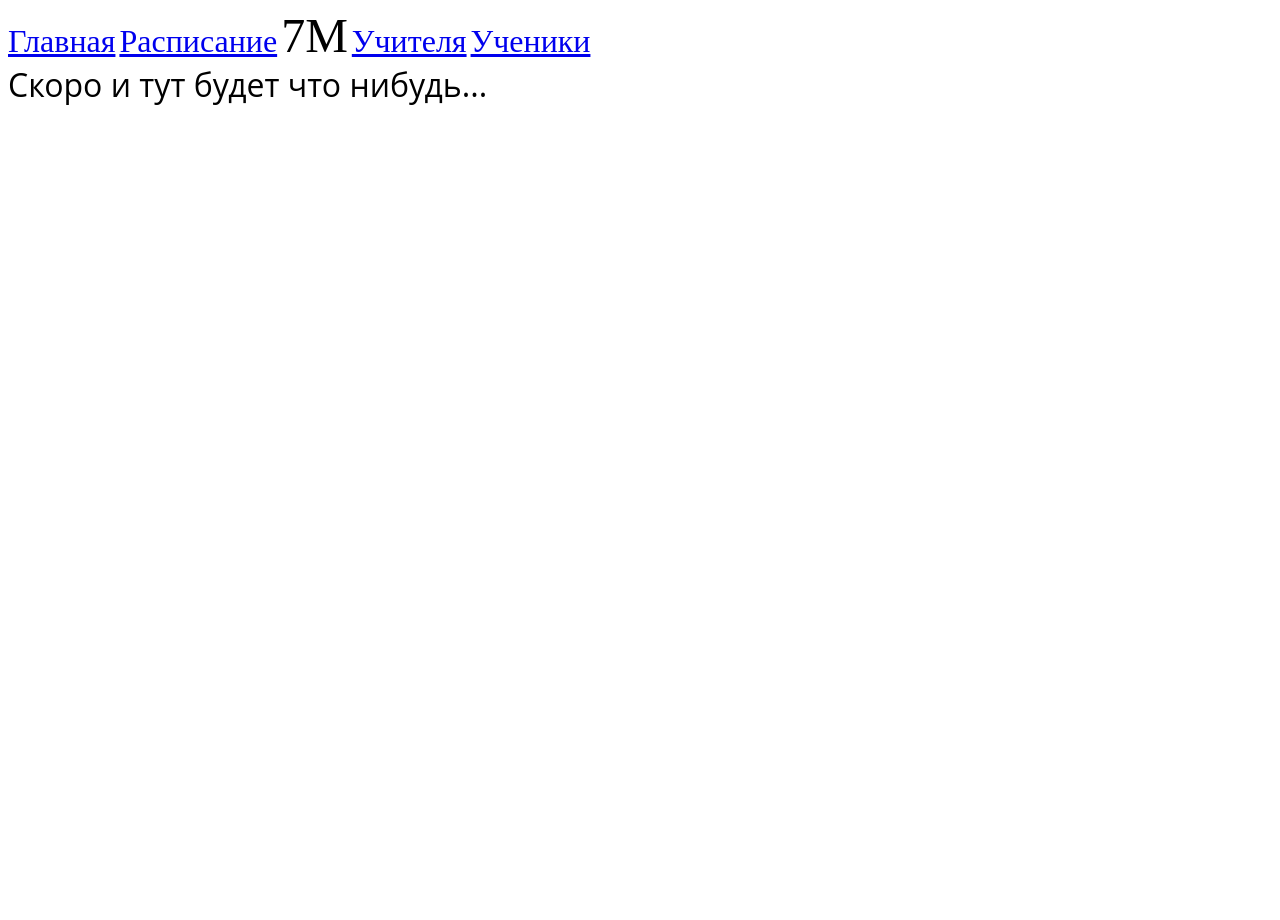
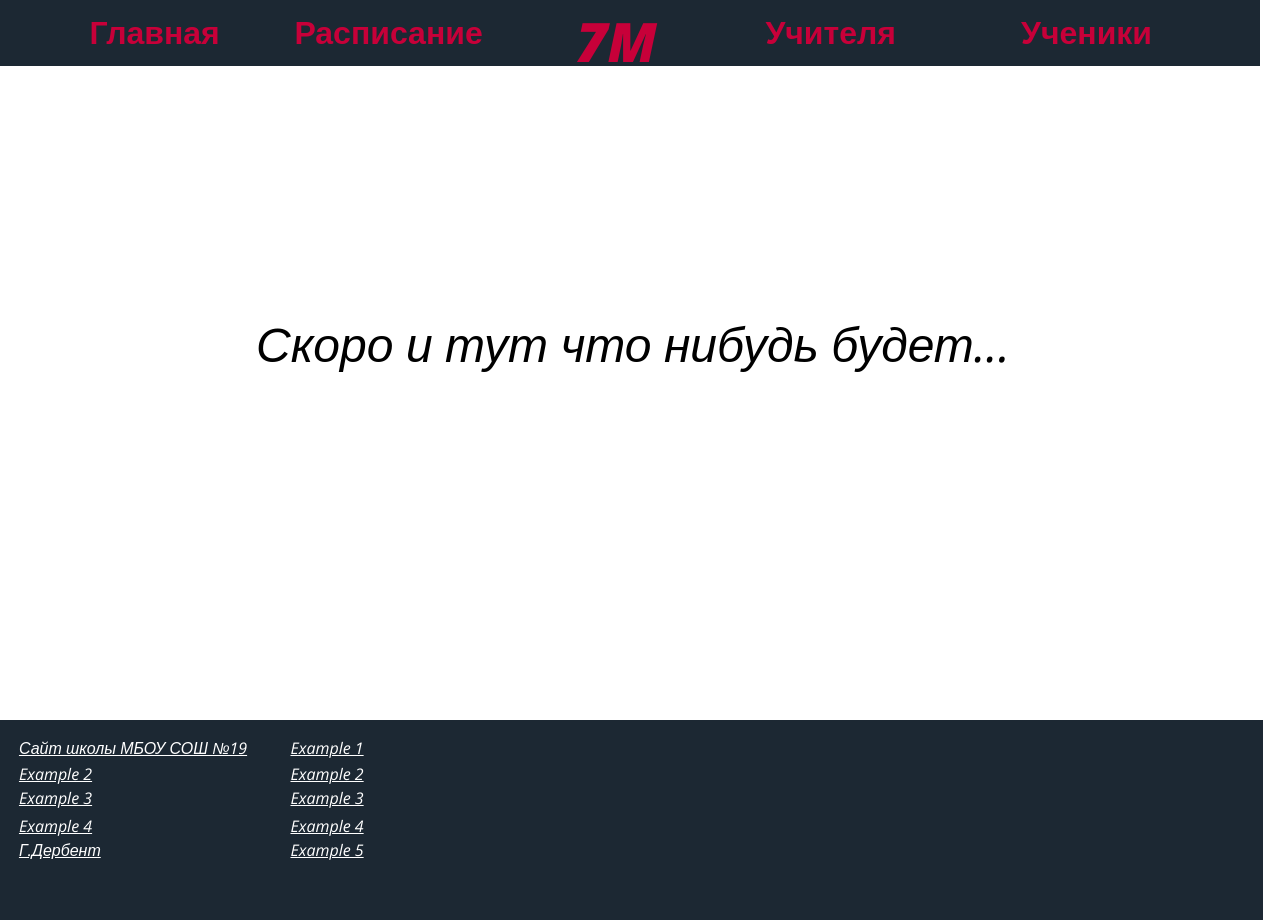
Before and after one commit to redgarus/seven, a Flask app: page /dnevnik in a window 1280 px wide; the page is wider, and only the part inside the window is pictured. Before the commit the page ends 105 px from the top of that part, so only its background shows below. Run offline with Flask 2, Linux system fonts and the light colour scheme; some libraries are stand-ins or nearby versions.

Commit message:
f - social

```diff
--- a/static/css/style.css
+++ b/static/css/style.css
@@ -75,9 +75,12 @@
 }
 
 .content {
+	font-family: 'Open Sans', sans-serif;
+	font-style: italic;
+	font-size: 3em;
 	position: absolute;
-	top: 50%;
-	left: 30%;
+	top: 30%;
+	left: 20%;
 }
 
 .footer {
--- a/templates/dnevnik.html
+++ b/templates/dnevnik.html
@@ -1,22 +1,41 @@
 <!DOCTYPE html>
 <html>
 <head>
-	<title>Расписание | 7М класс</title>
-	<link rel="stylesheet" href="{{ url_for( 'static', filename='reset.css', v=3)}}">
-	<link rel="stylesheet" href="{{ url_for( 'static', filename='style.css', v=3)}}">
+	<meta charset="utf-8">
+	<title>Главная | 7М класс</title>
+	<link rel="stylesheet" href="{{ url_for( 'static', filename='css/reset.css', v=3)}}">
+	<link rel="stylesheet" href="{{ url_for( 'static', filename='css/style.css', v=3)}}">
+	<script src="{{ url_for('static', filename='js/script.js') }}"></script>
+	<link href="https://fonts.googleapis.com/css2?family=Open+Sans:ital,wght@1,400;1,800&display=swap" rel="stylesheet">
 </head>
 <body>
 	<hed class="header"></hed>
-	<div class="header-p">
-		<font class="url_title" face="Gagalin" size="6"><a href="/home">Главная</a></font>
-		<font class="dnevnik" face="Gagalin" size="6"><a href="/dnevnik">Расписание</a></font>
-		<font class="ts" face="Gagalin" size="10">7М</font>
-		<font class="ts_back" face="Gagalin" size="10"></font>
-		<font class="teachers" face="Gagalin" size="6"><a href="/teachers">Учителя</a></font>
-		<font class="url_students" face="Gagalin" size="6"><a href="/students">Ученики</a></font>
+	<nav class="nav">
+		<a class="url_title" href="/home">Главная</a>
+		<a href="/dnevnik" class="dnevnik">Расписание</a>
+		<p class="ts">7M</p>
+		<div class="ts_back"></div>
+		<a href="/teachers" class="teachers">Учителя</a>
+		<a href="/students" class="url_students">Ученики</a>
+	</nav>
+	<div class="content-title">
+		<p class="content">Скоро и тут что нибудь будет...</p>
 	</div>
-	<div class="content">
-		<font face="Open Sans" size="6">Скоро и тут будет что нибудь...</font>
-	</div>
+		<footer class="footer">
+		<div name="div-1">
+			<a href="https://derbent19.edusite.su/" class="footer-urls-div-1-1">Сайт школы МБОУ СОШ №19</a>
+			<a href="#" class="footer-urls-div-1-2">Example 2</a>
+			<a href="#" class="footer-urls-div-1-3">Example 3</a>
+			<a href="#" class="footer-urls-div-1-4">Example 4</a>
+			<a href="https://ru.wikipedia.org/wiki/%D0%94%D0%B5%D1%80%D0%B1%D0%B5%D0%BD%D1%82" class="footer-urls-div-1-5">Г.Дербент</a>
+		</div>
+		<div name="div-2">
+			<a href="" class="footer-urls-div-2-1">Example 1</a>
+			<a href="" class="footer-urls-div-2-2">Example 2</a>
+			<a href="" class="footer-urls-div-2-3">Example 3</a>
+			<a href="" class="footer-urls-div-2-4">Example 4</a>
+			<a href="" class="footer-urls-div-2-5">Example 5</a>
+		</div>
+	</footer>
 </body>
 </html>
```
Also changed, not shown: templates/students.html (+32 -13 lines), templates/teachers.html (+32 -13 lines).
